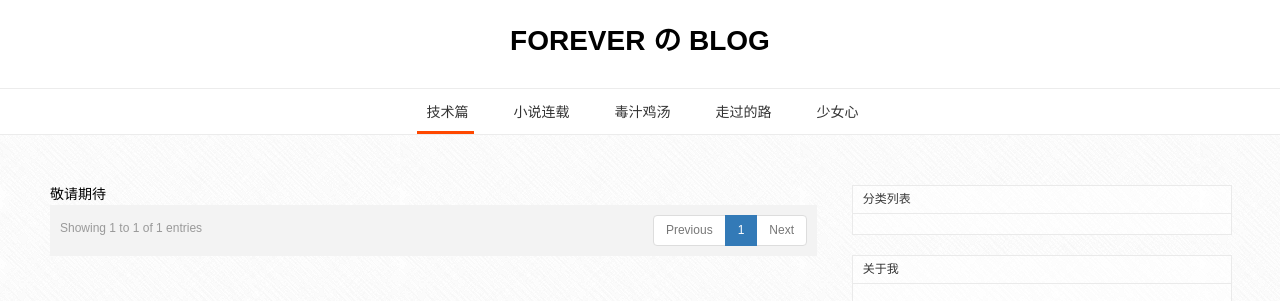
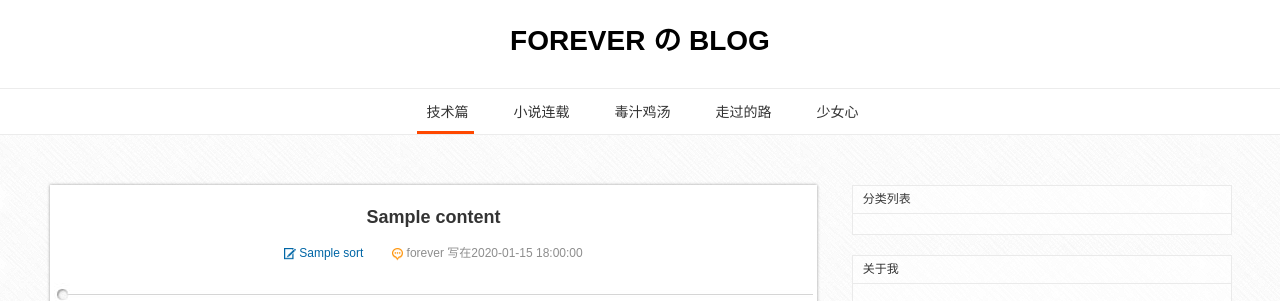
Before and after one commit to d-d-up/blog, a Django app: page / in a window 1280 px wide. Shown: the part 46-347 px from the top of the page. Run offline with Django 3.2, Linux system fonts and the light colour scheme; tables that the repository leaves empty hold one stand-in row (values such as "Sample post").

Commit message:
修改上次commit过滤

```diff
--- a/blog/templates/myblog_list.html
+++ b/blog/templates/myblog_list.html
@@ -11,7 +11,7 @@
 
         <ul class="main_loop_ul">
 
-            {% for blog_content in content_all %}
+            {% for blog_content in blog_contents %}
             <li class="mian_li">
                 <div class="ajax_content">
                     <a class="main_title" href="{% url 'myblog:myblog_detail' blog_content.pk %}"> {{ blog_content.title }}</a>
```
